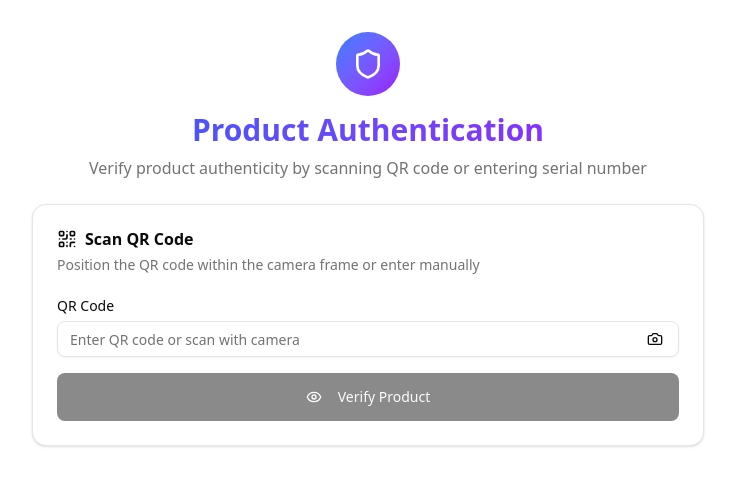
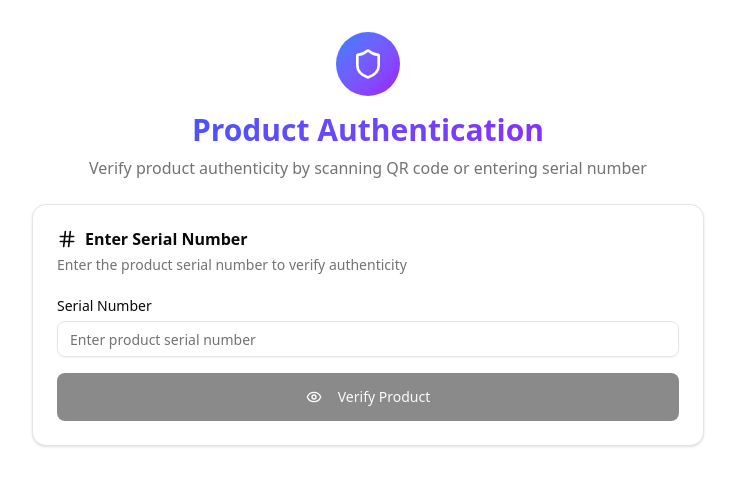
Before and after one commit to alfandika-ap/product-batch-management-app, a React (Vite) app: page /scan in a window 1280 px wide. Shown: the top 486 px of the page, without its empty margins (272-1007 px from the left). Built offline with nearby package versions, Linux system fonts and the light colour scheme; no server answers.

Commit message:
fix: show scan serial data

```diff
--- a/src/modules/product-scan/product-scan-form.tsx
+++ b/src/modules/product-scan/product-scan-form.tsx
@@ -33,7 +33,7 @@ function ProductScanForm() {
   const qrCodeParam = searchParams.get("qrCode");
   const [qrCode, setQrCode] = useState("");
   const [serialNumber, setSerialNumber] = useState("");
-  const [scanMode] = useState<"qr" | "serial">("qr");
+  const [scanMode] = useState<"qr" | "serial">("serial");
   const [showQRScanner, setShowQRScanner] = useState(false);
 
   const {
```
